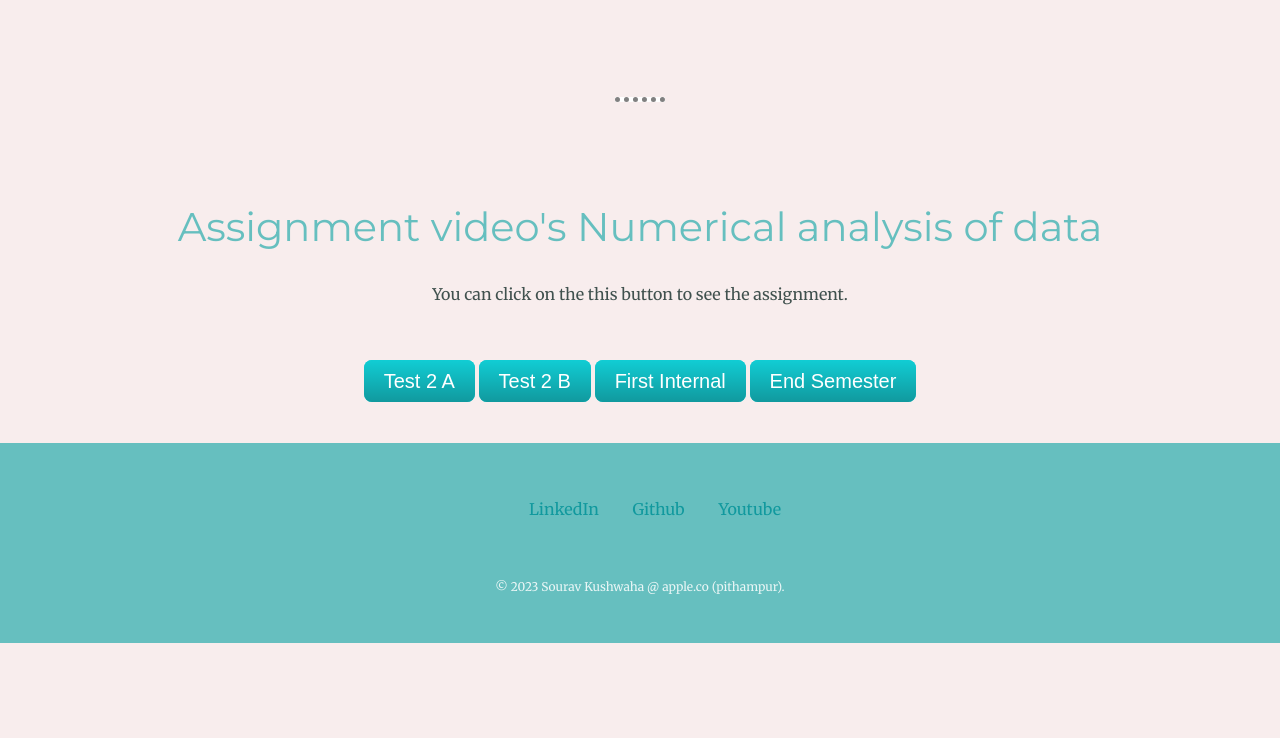
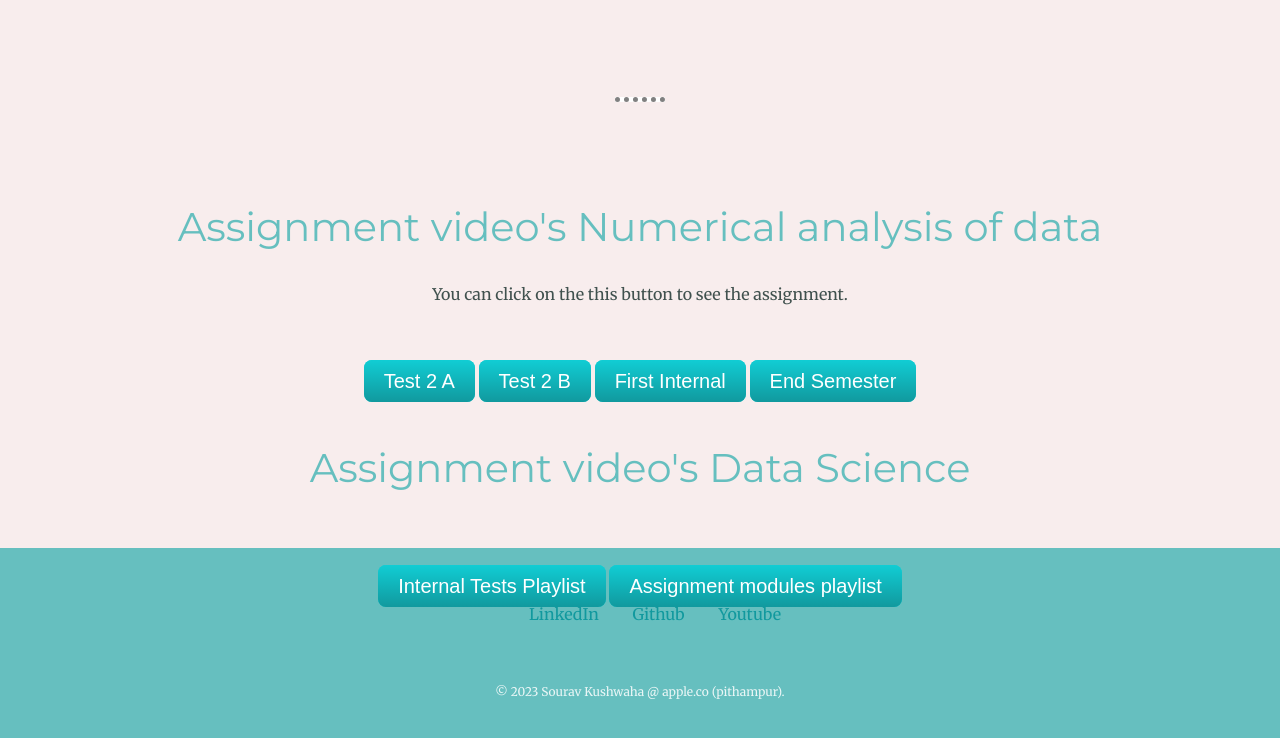
Before and after one commit to sourav-kushwaha/sourav-kushwaha.github.io, a plain HTML site: page index.html in a window 1280 px wide. Shown: the part 1929-2667 px from the top of the page. Before the commit the page ends 2572 px from the top, so only its background shows below. Drawn offline with Linux system fonts and the light colour scheme.

Commit message:
Update index.html

```diff
--- a/index.html
+++ b/index.html
@@ -52,6 +52,12 @@
           <a class="btn" href="https://youtu.be/vpFdx5PtT7U">First Internal</a>
           <a class="btn" href="https://youtube.com/playlist?list=PL5YUeeyR6is3RqREu4iuRZc0adzCyI9PW">End Semester</a>
         </div>
+        <div class="data">
+             <h2>Assignment video's Data Science </h2>
+          <a class="btn" href="https://youtube.com/playlist?list=PL5YUeeyR6is0yJ6n38Onjgx2MapPxQgWm&feature=shared"> Internal Tests Playlist</a>
+          <a class="btn" href="https://youtube.com/playlist?list=PL5YUeeyR6is2ij0anFHkMNom46y_g0-vd&feature=shared"> Assignment modules playlist</a>
+        </div>
+
       </div>
 
 
```
